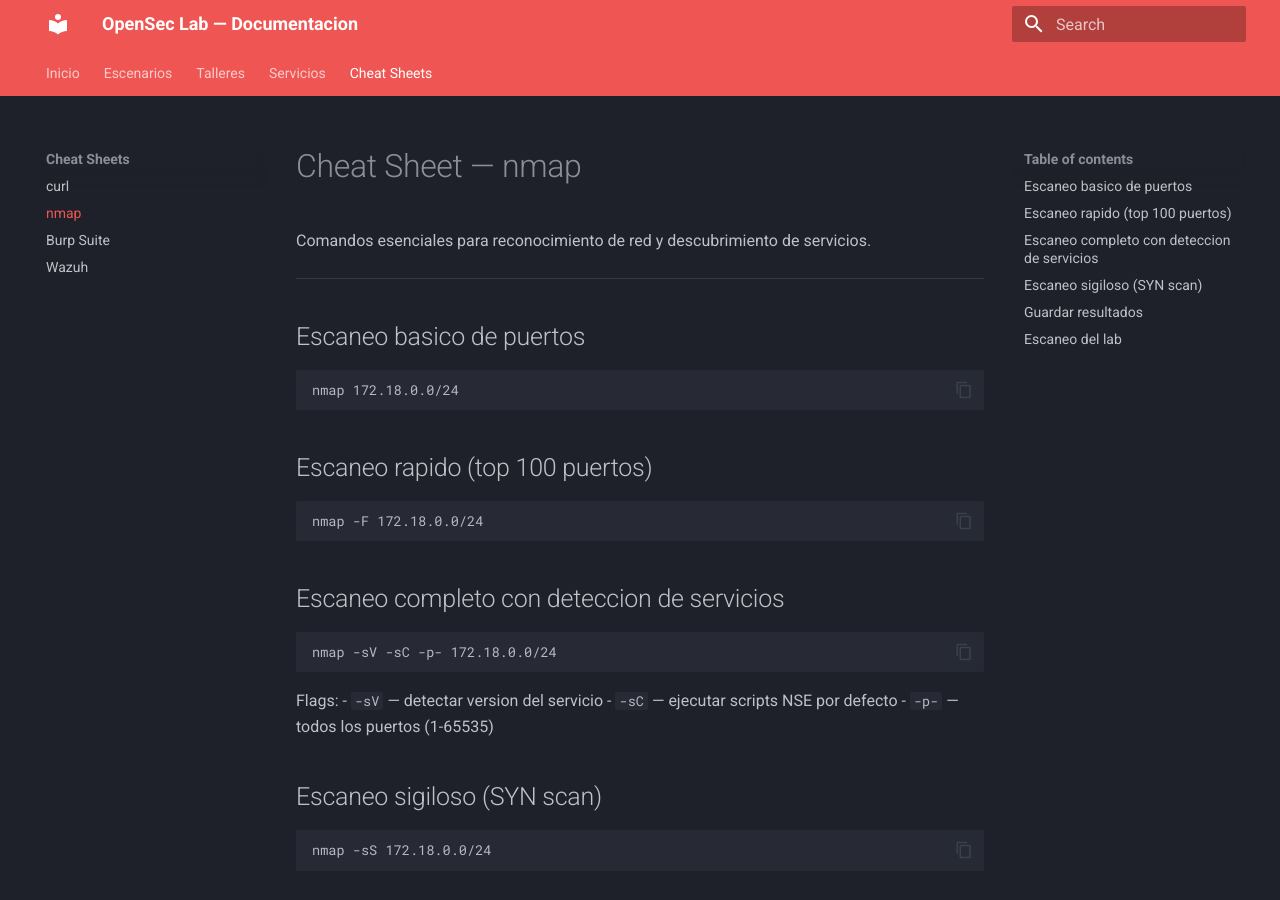
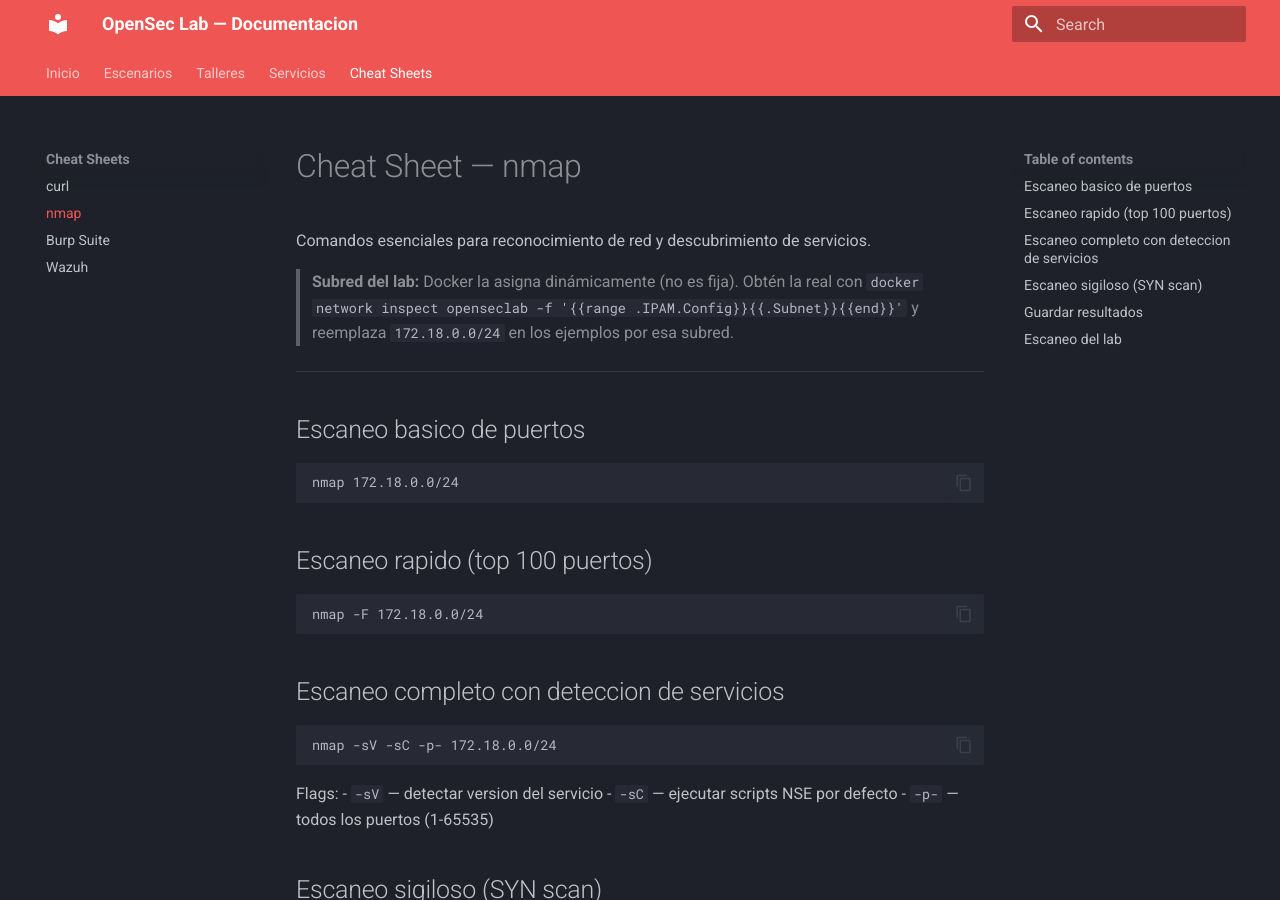
Before and after one commit to opensec-network/opensec-lab, an MkDocs documentation site: the page built from services/docs/docs/cheatsheets/nmap.md, in a window 1280 px wide and 900 px high. Built offline with MkDocs 1.6.1 and Material for MkDocs 9.7.7, drawn with Linux system fonts in a browser that asks for light colours.

Commit message:
docs: remove last static-IP residues (phishing scenario, nmap cheatsheet)
Co-Authored-By: Claude Opus 4.8 <noreply@anthropic.com>

```diff
--- a/services/docs/docs/cheatsheets/nmap.md
+++ b/services/docs/docs/cheatsheets/nmap.md
@@ -1,6 +1,10 @@
 # Cheat Sheet — nmap
 
 Comandos esenciales para reconocimiento de red y descubrimiento de servicios.
+
+> **Subred del lab:** Docker la asigna dinámicamente (no es fija). Obtén la real con
+> `docker network inspect openseclab -f '{{range .IPAM.Config}}{{.Subnet}}{{end}}'` y
+> reemplaza `172.18.0.0/24` en los ejemplos por esa subred.
 
 ---
 
```
Also changed, not shown: services/docs/docs/scenarios/phishing.md (+1 -1 lines).
